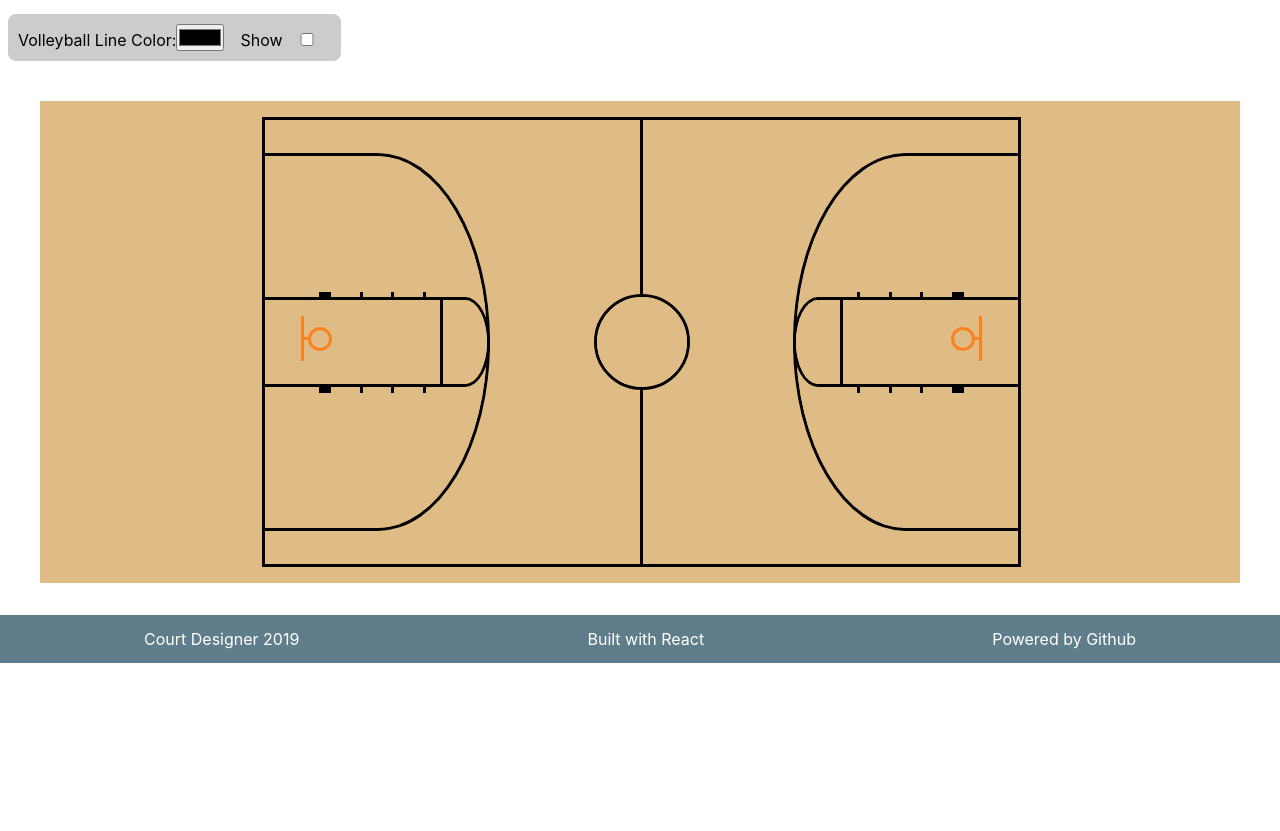
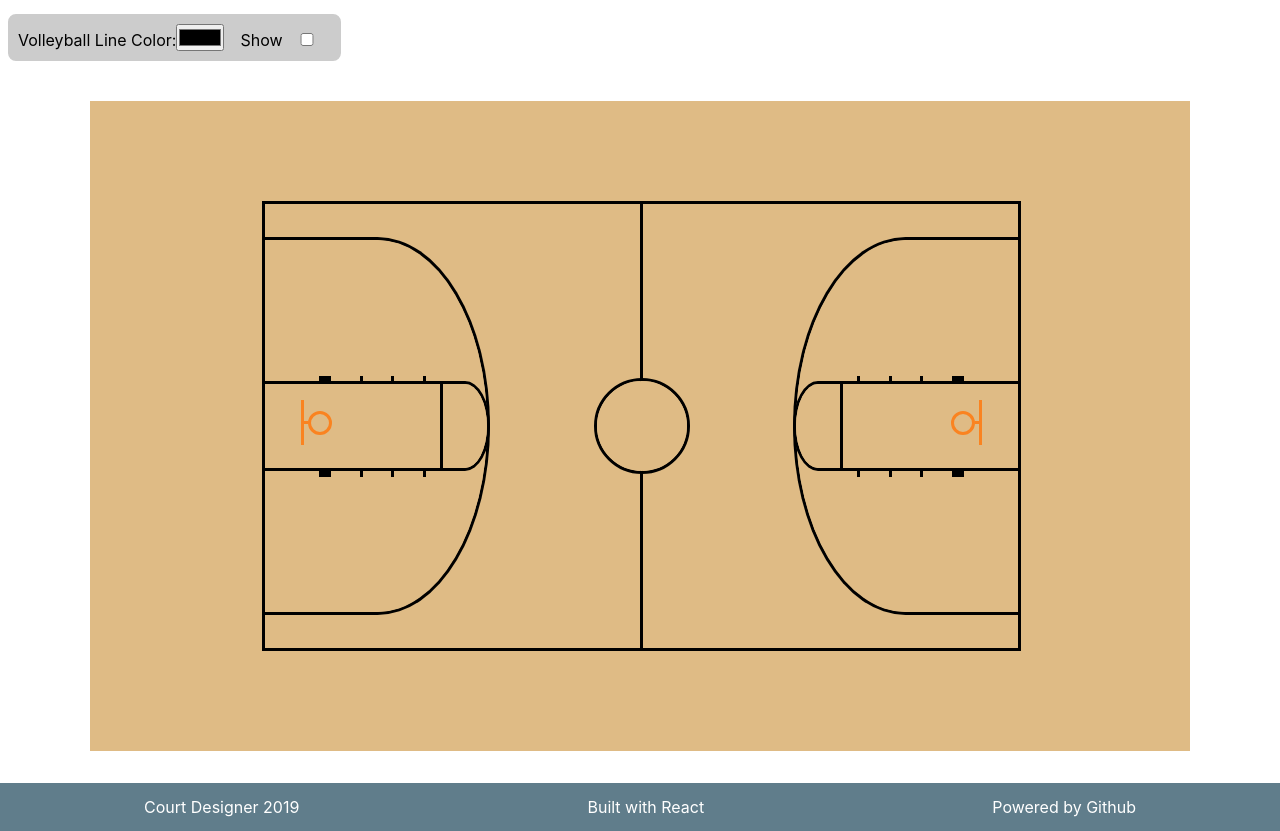
Before and after one commit to jbratcher/court-designer, a React (Create React App) app: page / in a window 1280 px wide. Shown: the part 414-1245 px from the top of the page. Before the commit the page ends 1077 px from the top, so only its background shows below. Built offline with nearby package versions, Linux system fonts and the light colour scheme.

Commit message:
bugfix: reverted to commit fdb61cd and added inner area to handle border stain

```diff
--- a/src/App.js
+++ b/src/App.js
@@ -32,7 +32,7 @@ class App extends Component {
   }
 
   componentDidMount() {
-    console.log(this.hexToRgb(this.state.borderColor));
+
   }
 
   handleInputChange = e => {
@@ -44,10 +44,18 @@ class App extends Component {
   handleColorReset = e => {
     let propertyNameColor = e.target.parentElement.firstElementChild.firstElementChild.name;
     let propertyNameOpacity = `${e.target.parentElement.firstElementChild.firstElementChild.name}Opacity`;
-    this.setState({
-      [propertyNameColor]: "#DFBB85",
-      [propertyNameOpacity]: 1
-    });
+
+    if(propertyNameColor !== "borderColor") {
+      this.setState({
+        [propertyNameColor]: "#DFBB85",
+        [propertyNameOpacity]: 1
+      });
+    } else {
+      this.setState({
+        [propertyNameColor]: "black",
+        [propertyNameOpacity]: 1
+      });
+    }
   }
 
   handleColorStain = e => {
@@ -61,15 +69,6 @@ class App extends Component {
     this.setState({
       volleyballShown: !this.state.volleyballShown
     });
-  }
-
-  hexToRgb = (hex) => {
-    let combinedInt = parseInt(hex, 16);
-    let r = (combinedInt >> 16) & 255;
-    let g = (combinedInt >> 8) & 255;
-    let b = combinedInt & 255;
-
-    return r + "," + g + "," + b + ",1";
   }
 
   render() {
--- a/src/App.scss
+++ b/src/App.scss
@@ -81,7 +81,8 @@ ul {
 
 .gym {
   background: #DFBB85;
-  width: 1200px;
+  width: 1100px;
+  height: 650px;
   position: relative;
 }
 
@@ -121,6 +122,16 @@ ul {
   margin: 1rem 0;
   min-width: 756px;
   max-height: 100%;
+  position: relative;
+
+  .courtBorderLineInner {
+    box-sizing: content-box;
+    width: 100%;
+    height: 100%;
+    position: absolute;
+    z-index: 1;
+  }
+
 }
 
 .courtOuterGameLine {
--- a/src/Court.js
+++ b/src/Court.js
@@ -35,6 +35,10 @@ class Court extends Component {
 
             <section
               className="courtBorderLine center"
+            >
+
+            <section
+              className="courtBorderLineInner"
               style={{
                 borderColor: borderColor,
                 opacity: borderColorOpacity,
@@ -44,6 +48,7 @@ class Court extends Component {
                 borderRight: `${borderEndSize}px solid ${borderColor}`,
               }}
             >
+            </section>
 
             <section className="leftEndBorderLettering center">
 
```
Also changed, not shown: 1 other file (tests, documents, lock files or other folders).
